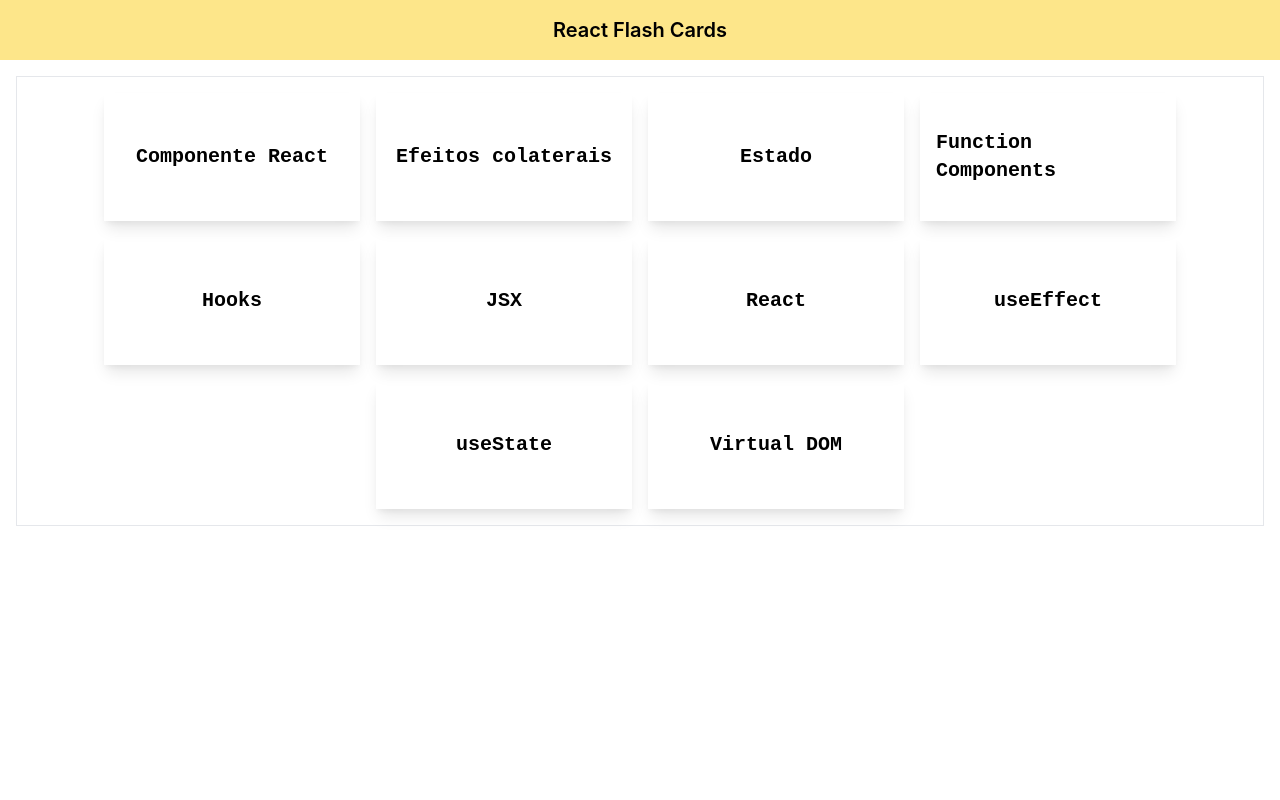
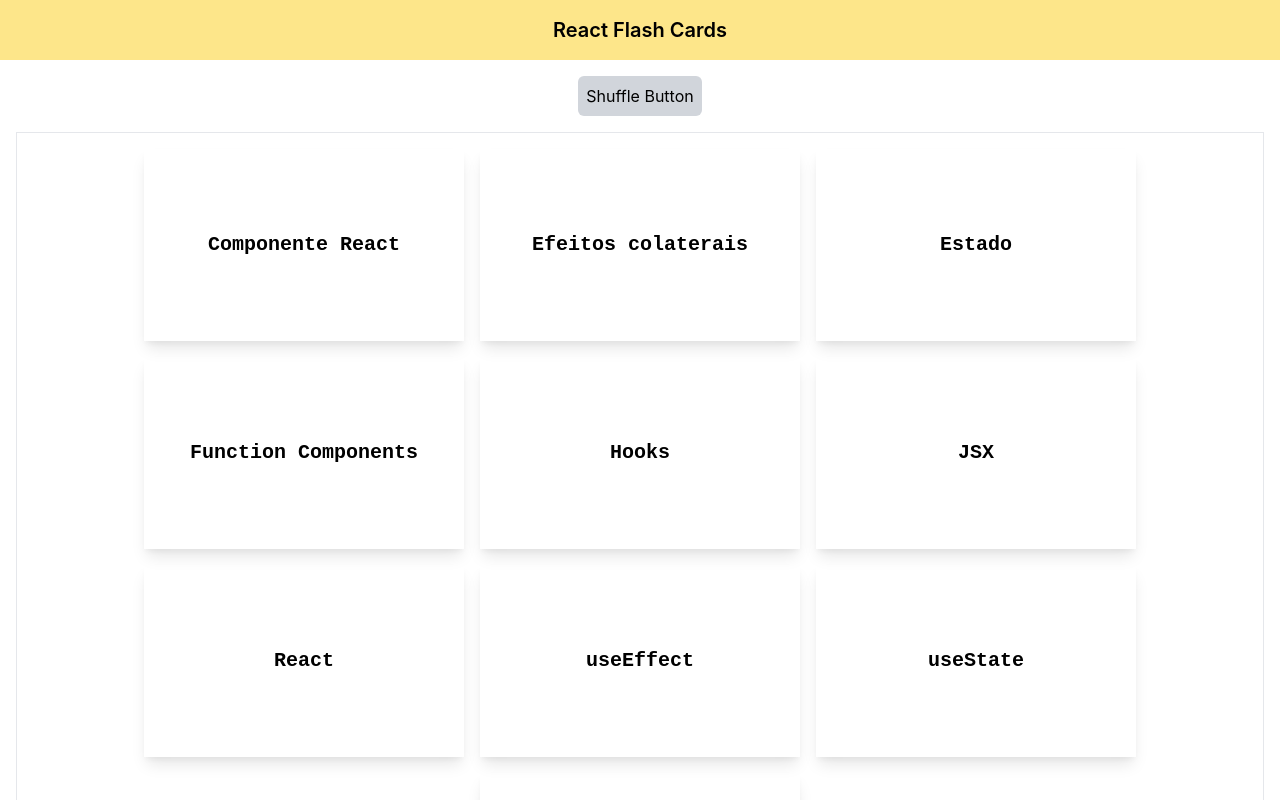
Before and after one commit to MarioAvilaJunior/react-flash-cards, a React (Create React App) app: page / in a window 1280 px wide. Shown: the top 800 px of the page. Built offline with nearby package versions, Linux system fonts and the light colour scheme.

Commit message:
Criado o botão para embaralhar os flash cards

```diff
--- a/src/App.jsx
+++ b/src/App.jsx
@@ -1,7 +1,5 @@
 import ReactFlashCards from "./pages/ReactFlashCards";
 
 export default function App() {
-  console.log("Teste no console do navegador");
-
   return <ReactFlashCards />;
 }
--- a/src/components/FlashCard/index.jsx
+++ b/src/components/FlashCard/index.jsx
@@ -11,7 +11,7 @@
   };
   return (
     <div
-      className={`shadow-lg m-2 p-4 w-64 h-32 cursor-pointer
+      className={`shadow-lg m-2 p-4 w-80 h-48 cursor-pointer
                     flex flex-row items-center justify-center
                     font-semibold text-xl`}
       style={{ fontFamily: "'JetBrains Mono', monospace" }}
--- /dev/null
+++ b/src/components/ShuffleButton/index.jsx
@@ -0,0 +1,9 @@
+const ShuffleButton = ({ shuffleArray }) => {
+  return (
+    <button className={`bg-gray-300 p-2 rounded-md`} onClick={shuffleArray}>
+      Shuffle Button
+    </button>
+  );
+};
+
+export { ShuffleButton };
--- a/src/components/index.js
+++ b/src/components/index.js
@@ -2,3 +2,4 @@
 export * from "./FlashCard";
 export * from "./Header";
 export * from "./Main";
+export * from "./ShuffleButton";
--- /dev/null
+++ b/src/helpers/arrayHelpers.js
@@ -0,0 +1,11 @@
+// Adaptado de: https://stackoverflow.com/a/12646864
+export function helperShuffleArray(array) {
+  const shuffledArray = [...array];
+
+  for (let i = shuffledArray.length - 1; i > 0; i--) {
+    const j = Math.floor(Math.random() * (i + 1));
+    [shuffledArray[i], shuffledArray[j]] = [shuffledArray[j], shuffledArray[i]];
+  }
+
+  return shuffledArray;
+}
--- a/src/pages/ReactFlashCards.jsx
+++ b/src/pages/ReactFlashCards.jsx
@@ -1,12 +1,29 @@
-import { FlashCards, FlashCard, Header, Main } from "../components";
+import { useState } from "react";
+import {
+  FlashCards,
+  FlashCard,
+  Header,
+  Main,
+  ShuffleButton,
+} from "../components";
 import { allFlashCards } from "../data/allFlashCards";
+import { helperShuffleArray } from "../helpers/arrayHelpers";
 const ReactFlashCards = () => {
+  const [shuffledFlashCards, setShuffledFlashCards] = useState(allFlashCards);
+
+  const shuffleCardsHandler = () => {
+    //const shuffledArray = helperShuffleArray(shuffledFlashCards);
+    setShuffledFlashCards((shuffledArray) => helperShuffleArray(shuffledArray));
+  };
   return (
     <div>
       <Header>React Flash Cards</Header>
       <Main>
+        <div className="text-center mb-4">
+          <ShuffleButton shuffleArray={shuffleCardsHandler} />
+        </div>
         <FlashCards>
-          {allFlashCards.map(({ id, title, description }) => (
+          {shuffledFlashCards.map(({ id, title, description }) => (
             <FlashCard key={id} title={title} description={description} />
           ))}
         </FlashCards>
```
